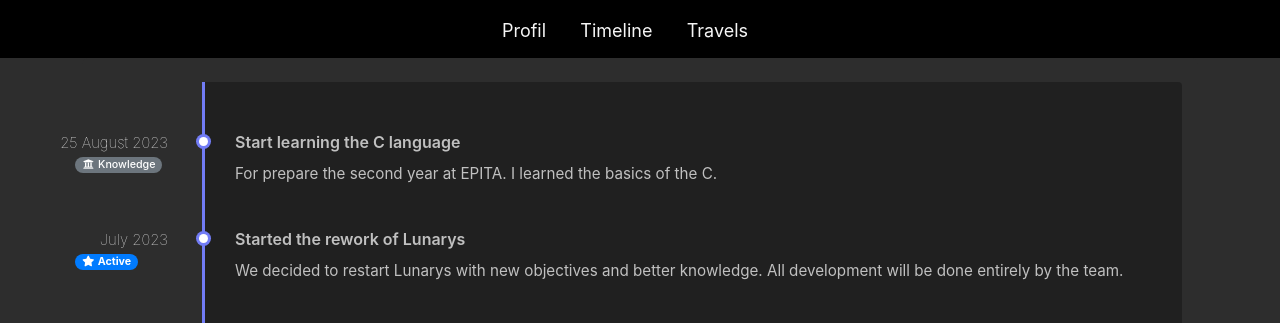
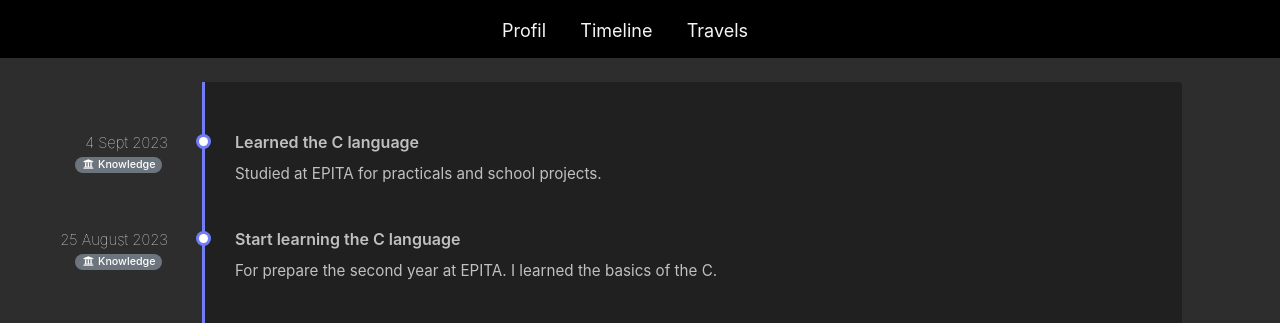
Before and after one commit to Clarisse78/Lexia, a plain HTML site: page timeline.html in a window 1280 px wide. Shown: the top 323 px of the page. Drawn offline with Linux system fonts and the light colour scheme.

Commit message:
Add timeline C study

```diff
--- a/timeline.html
+++ b/timeline.html
@@ -42,7 +42,14 @@
                             <h6 class="card-title textwhite" style="font-size: 50px; text-align: center;"></h6>
                             <div id="content">
                                 <ul class="timeline">
-				    <li class="event textwhite" data-date="25 August 2023">
+                                    <li class="event textwhite" data-date="4 Sept 2023">
+                                        <div class="event-content">
+                                        <h3>Learned the C language</h3>
+                                        <p>Studied at EPITA for practicals and school projects.</p>
+                                    </div>
+                                        <a class="badge badgemin badge-pill badge-secondary" ><i class="fas fa-university fa-fw"></i> Knowledge</a>
+                                    </li>
+				                    <li class="event textwhite" data-date="25 August 2023">
                                         <div class="event-content">
                                         <h3>Start learning the C language</h3>
                                         <p>For prepare the second year at EPITA. I learned the basics of the C.</p>
```
